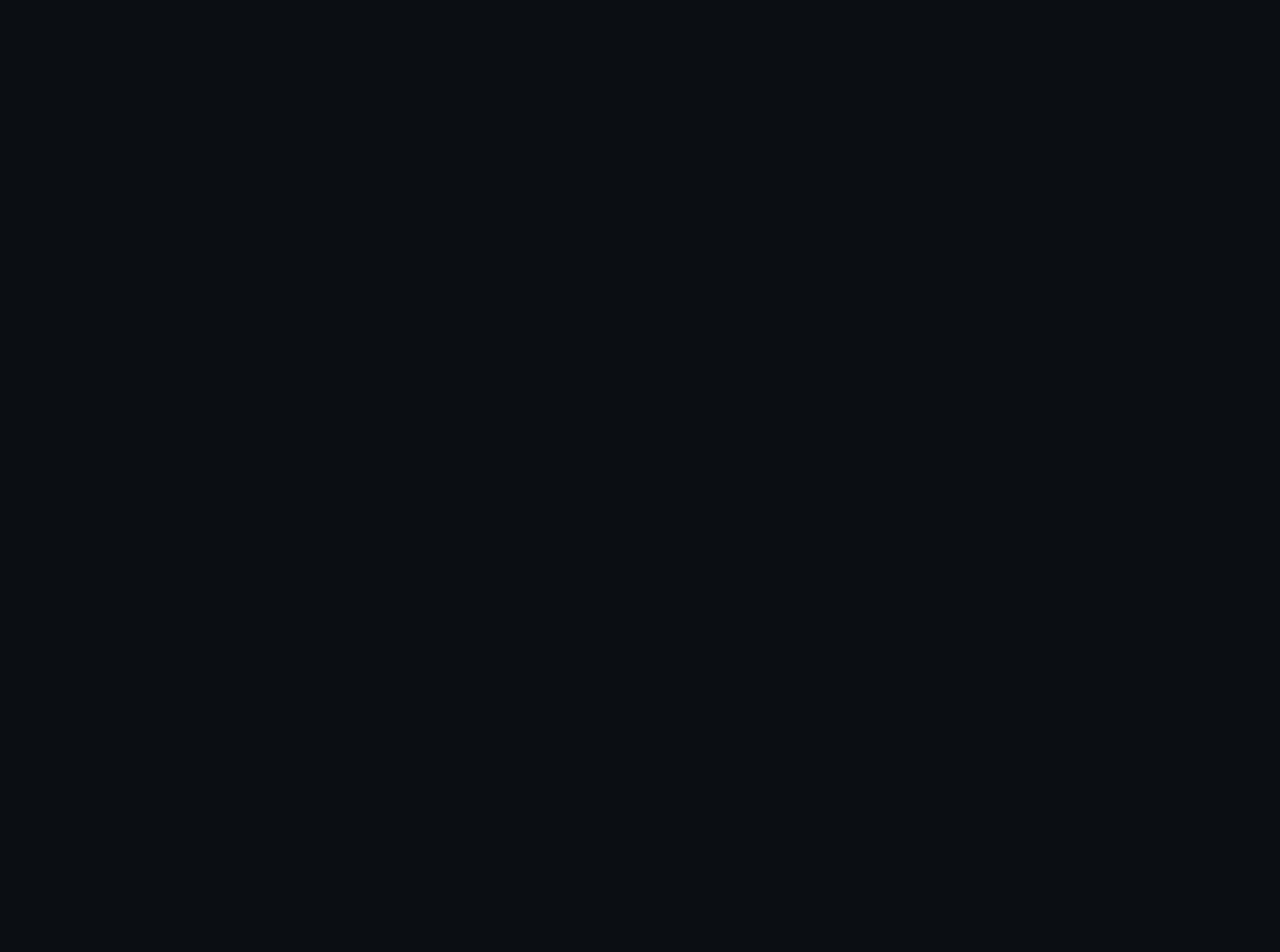
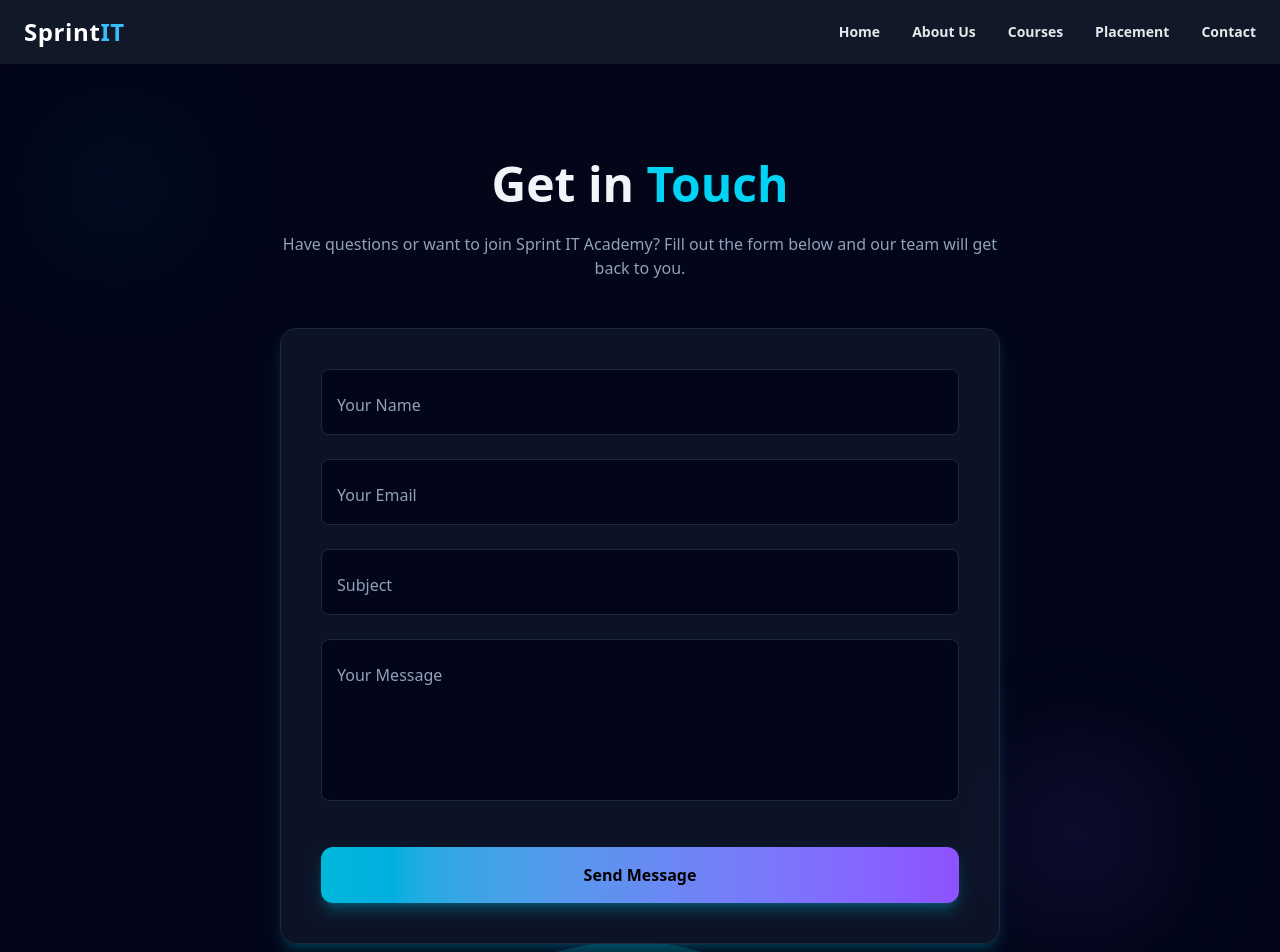
Before and after one commit to ShrutiJadhav14/SprintIT, a React (Vite) app in the folder SprintIT_Classes/: page /contact in a window 1280 px wide. Before the commit this address had no page. Shown: the top 952 px of the page. Before the commit the page ends 800 px from the top, so only its background shows below. Built offline with nearby package versions, Linux system fonts and the light colour scheme.

Commit message:
contact page

```diff
--- a/SprintIT_Classes/src/App.jsx
+++ b/SprintIT_Classes/src/App.jsx
@@ -1,6 +1,7 @@
 import { BrowserRouter as Router, Routes, Route } from "react-router-dom";
 import Home from "./pages/Home";
 import About from "./pages/About";
+import Contact from "./pages/Contact";
 
 export default function App() {
   return (
@@ -8,6 +9,7 @@ export default function App() {
       <Routes>
         <Route path="/" element={<Home />} />
         <Route path="/about" element={<About />} />
+        <Route path="/contact" element={<Contact />} />
       </Routes>
     </Router>
   );
--- /dev/null
+++ b/SprintIT_Classes/src/pages/Contact.jsx
@@ -0,0 +1,146 @@
+import { useState } from "react";
+import { motion } from "framer-motion";
+import Navbar from "../components/Navbar";
+import Footer from "../components/Footer";
+
+export default function Contact() {
+  const [submitted, setSubmitted] = useState(false);
+
+  const handleSubmit = (e) => {
+    e.preventDefault();
+    setSubmitted(true);
+    setTimeout(() => setSubmitted(false), 3000);
+  };
+
+  const fields = [
+    { name: "name", label: "Your Name", type: "text" },
+    { name: "email", label: "Your Email", type: "email" },
+    { name: "subject", label: "Subject", type: "text" },
+    { name: "message", label: "Your Message", type: "textarea" },
+  ];
+
+  return (
+    <>
+      <Navbar />
+
+      <section className="relative min-h-screen bg-slate-950 flex items-center justify-center py-24 overflow-hidden">
+
+        {/* 🌊 Animated SVG Waves */}
+        <motion.svg
+          className="absolute bottom-0 left-0 w-full h-40 opacity-20"
+          viewBox="0 0 1440 320"
+          fill="none"
+          xmlns="http://www.w3.org/2000/svg"
+          animate={{ y: [0, -10, 0] }}
+          transition={{ duration: 6, repeat: Infinity }}
+        >
+          <path
+            fill="url(#gradient)"
+            d="M0,224L60,224C120,224,240,224,360,197.3C480,171,600,117,720,122.7C840,128,960,192,1080,218.7C1200,245,1320,235,1380,229.3L1440,224L1440,320L1380,320C1320,320,1200,320,1080,320C960,320,840,320,720,320C600,320,480,320,360,320C240,320,120,320,60,320L0,320Z"
+          />
+          <defs>
+            <linearGradient id="gradient" x1="0" y1="0" x2="1440" y2="0">
+              <stop stopColor="#06b6d4" />
+              <stop offset="1" stopColor="#8b5cf6" />
+            </linearGradient>
+          </defs>
+        </motion.svg>
+
+        {/* 🌌 Floating Particles */}
+        <motion.div
+          animate={{ y: [0, 20, 0], x: [0, 15, 0] }}
+          transition={{ duration: 14, repeat: Infinity }}
+          className="absolute top-16 left-16 w-20 h-20 bg-cyan-500/20 rounded-full blur-3xl"
+        />
+        <motion.div
+          animate={{ y: [0, -15, 0], x: [0, -15, 0] }}
+          transition={{ duration: 16, repeat: Infinity }}
+          className="absolute bottom-32 right-32 w-32 h-32 bg-violet-500/20 rounded-full blur-3xl"
+        />
+
+        <motion.div
+          initial={{ opacity: 0, y: 50 }}
+          animate={{ opacity: 1, y: 0 }}
+          transition={{ duration: 0.8 }}
+          className="relative max-w-3xl w-full px-6"
+        >
+          <h1 className="text-5xl font-extrabold text-center text-slate-100 mb-6">
+            Get in <span className="text-cyan-400">Touch</span>
+          </h1>
+          <p className="text-center text-slate-400 mb-12">
+            Have questions or want to join Sprint IT Academy? Fill out the form below and our team will get back to you.
+          </p>
+
+          {/* Animated Glass Form */}
+          <motion.form
+            onSubmit={handleSubmit}
+            initial="hidden"
+            animate="visible"
+            variants={{
+              hidden: {},
+              visible: { transition: { staggerChildren: 0.15 } },
+            }}
+            className="bg-slate-900/80 backdrop-blur border border-slate-800 rounded-2xl p-10 shadow-lg shadow-cyan-500/20 flex flex-col gap-6 relative z-10"
+          >
+            {fields.map((field, i) => (
+              <motion.div
+                key={i}
+                variants={{
+                  hidden: { opacity: 0, y: 20 },
+                  visible: { opacity: 1, y: 0 },
+                }}
+                className="relative"
+              >
+                {field.type !== "textarea" ? (
+                  <input
+                    type={field.type}
+                    required
+                    placeholder=" "
+                    className="peer p-4 pt-6 rounded-lg bg-slate-950 border border-slate-800 text-slate-100 w-full
+                               focus:ring-2 focus:ring-cyan-400 outline-none transition"
+                  />
+                ) : (
+                  <textarea
+                    rows="5"
+                    required
+                    placeholder=" "
+                    className="peer p-4 pt-6 rounded-lg bg-slate-950 border border-slate-800 text-slate-100 w-full
+                               focus:ring-2 focus:ring-cyan-400 outline-none transition resize-none"
+                  />
+                )}
+                <label className="absolute left-4 top-4 text-slate-400 text-sm transition-all
+                                   peer-placeholder-shown:top-6 peer-placeholder-shown:text-slate-400
+                                   peer-placeholder-shown:text-base peer-focus:top-2 peer-focus:text-cyan-400 peer-focus:text-sm">
+                  {field.label}
+                </label>
+              </motion.div>
+            ))}
+
+            <motion.button
+              whileHover={{ scale: 1.05 }}
+              whileTap={{ scale: 0.95 }}
+              type="submit"
+              className="bg-gradient-to-r from-cyan-500 to-violet-500 text-black font-semibold py-4 rounded-xl shadow-lg shadow-cyan-500/30 mt-4"
+            >
+              Send Message
+            </motion.button>
+          </motion.form>
+
+          {/* Success Toast */}
+          {submitted && (
+            <motion.div
+              initial={{ opacity: 0, y: 20 }}
+              animate={{ opacity: 1, y: 0 }}
+              exit={{ opacity: 0, y: 20 }}
+              className="fixed bottom-10 right-10 bg-cyan-500/90 text-black px-6 py-4 rounded-xl shadow-lg shadow-cyan-500/40"
+            >
+              Message Sent Successfully!
+            </motion.div>
+          )}
+        </motion.div>
+      </section>
+
+      <Footer />
+    </>
+  );
+}
```
